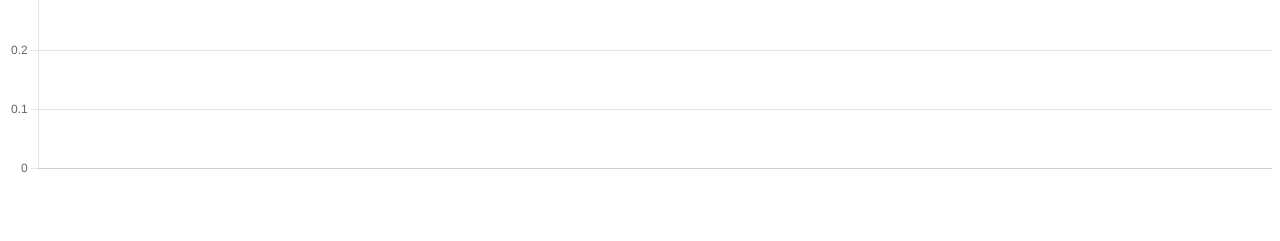
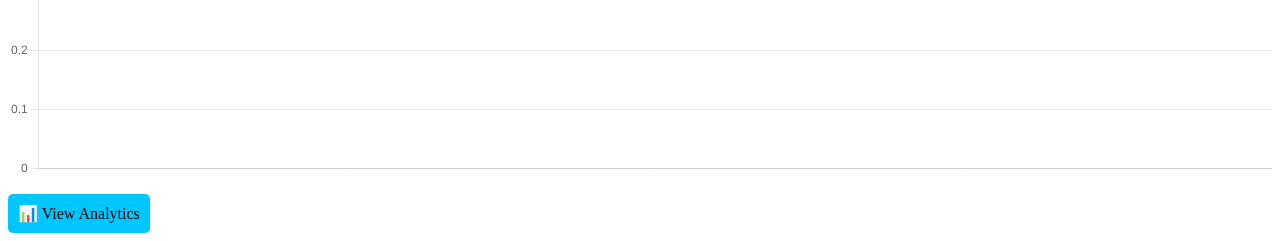
Before and after one commit to anubhavtomar32/Machine-Failure-Prediction1, a Flask app: page /dashboard in a window 1280 px wide. Shown: the part 869-1110 px from the top of the page. Before the commit the page ends 1042 px from the top, so only its background shows below. Run offline with Flask 3, Linux system fonts and the light colour scheme; the visitor is signed in with stand-in values (Sample User, id 1); parts of the project's set-up code (start-up, migrations or seed data) failed here and were passed over.

Commit message:
Add link to view analytics in dashboard

```diff
--- a/templates/dashboard.html
+++ b/templates/dashboard.html
@@ -76,3 +76,4 @@
 
 </body>
 </html>
+<a href="/analytics" class="btn">📊 View Analytics</a>
```
